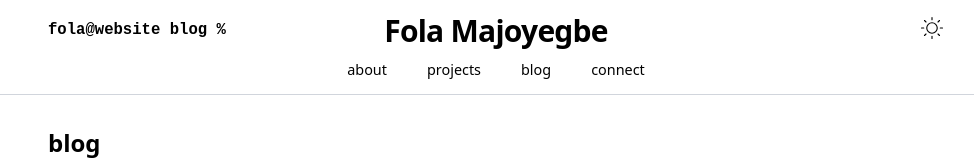
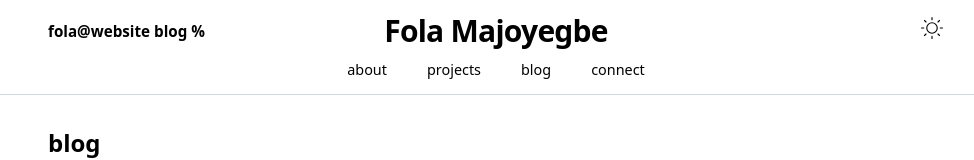
Before and after one commit to Folamajo/portfolio, a Next.js app: page /blog in a window 1280 px wide. Shown: the top 160 px of the page, without its empty margins (144-1118 px from the left). Built offline with nearby package versions, Linux system fonts and the light colour scheme.

Commit message:
Fixed font issue on header

```diff
--- a/src/components/Header/Name.tsx
+++ b/src/components/Header/Name.tsx
@@ -17,10 +17,10 @@ const Name = ({ pageName } : NameProps) => {
 
 
    return (
-      <div className= " "  style= {{ fontFamily : "var(--font-mono", color:  "black"}}>
+      <div>
          <div className=' pt-4 px-4 flex items-center justify-between  max-w-[58em] relative mx-auto'>
             <div className=' flex w-[21em]'>
-               <p className="mono font-bold text-[1.2em]"><Link href="/">fola</Link>@website {cleanedPathName ? cleanedPathName : '~'} %</p>  <p className="ml-1 mono font-bold text-[1.2em]">{pageName}</p> <div className='blinking_cursor '></div>
+               <p className=" font-bold text-[0.95em]"><Link href="/">fola</Link>@website {cleanedPathName ? cleanedPathName : '~'} %</p>  <p className="ml-1  font-bold text-[0.95em]">{pageName}</p> <div className='blinking_cursor '></div>
             </div>
 
             <div className=" absolute  flex left-1/2 transform -translate-x-1/2">
```
